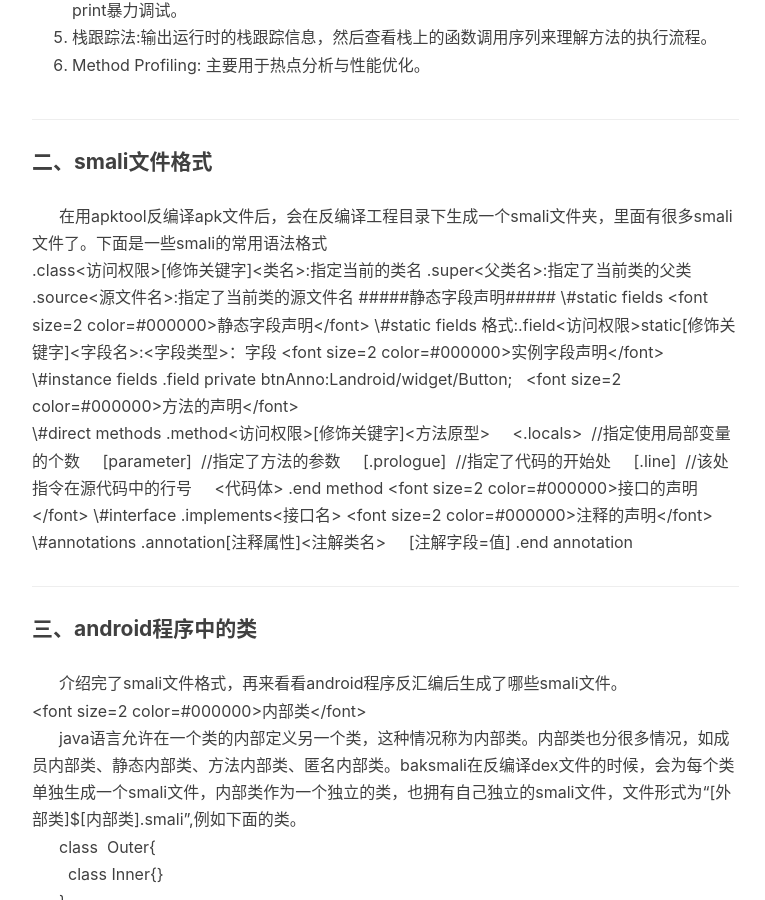
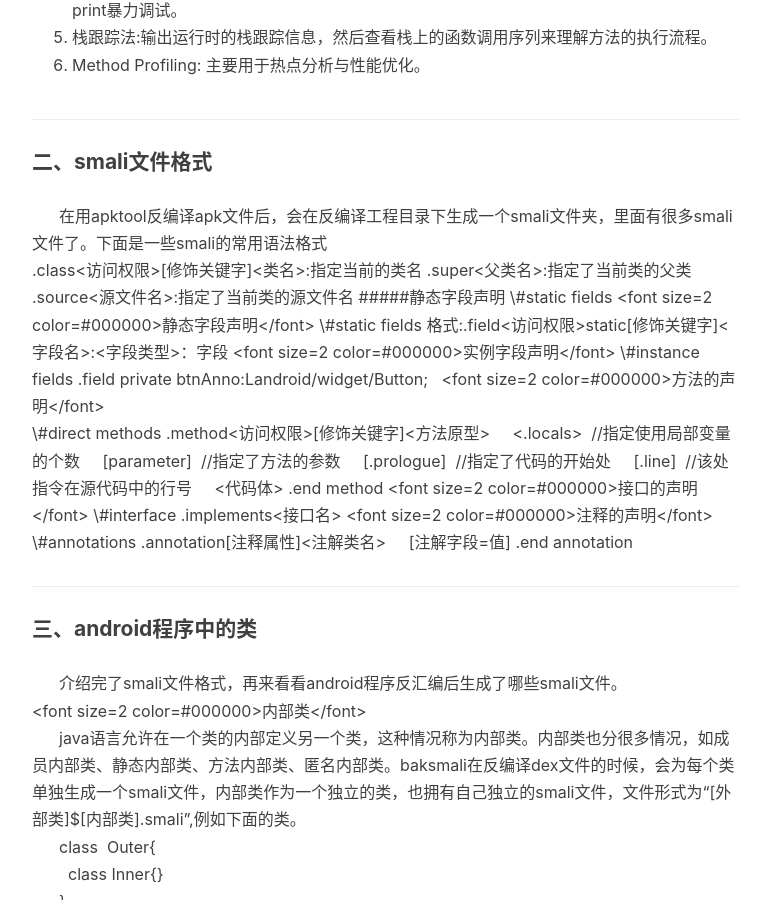
Before and after one commit to yangrz/blog, a Jekyll site: the page built from _posts/2017-01-05-androidSecurity.markdown, in a window 1280 px wide and 900 px high, scrolled down 853 px. Shown: the whole window, without its empty margins (233-998 px from the left). Built offline with Jekyll 4.4.1, drawn with Linux system fonts in a browser that asks for light colours; nearby versions of some CDN libraries; comment, search, counter and statistics services are not loaded.

Commit message:
2014-02-14

```diff
--- a/_posts/2017-01-05-androidSecurity.markdown
+++ b/_posts/2017-01-05-androidSecurity.markdown
@@ -29,7 +29,7 @@
 .class<访问权限>[修饰关键字]<类名>:指定当前的类名
 .super<父类名>:指定了当前类的父类
 .source<源文件名>:指定了当前类的源文件名
-#####静态字段声明#####
+#####静态字段声明
 \#static fields
 <font size=2 color=#000000>静态字段声明</font>
 \#static fields
```
